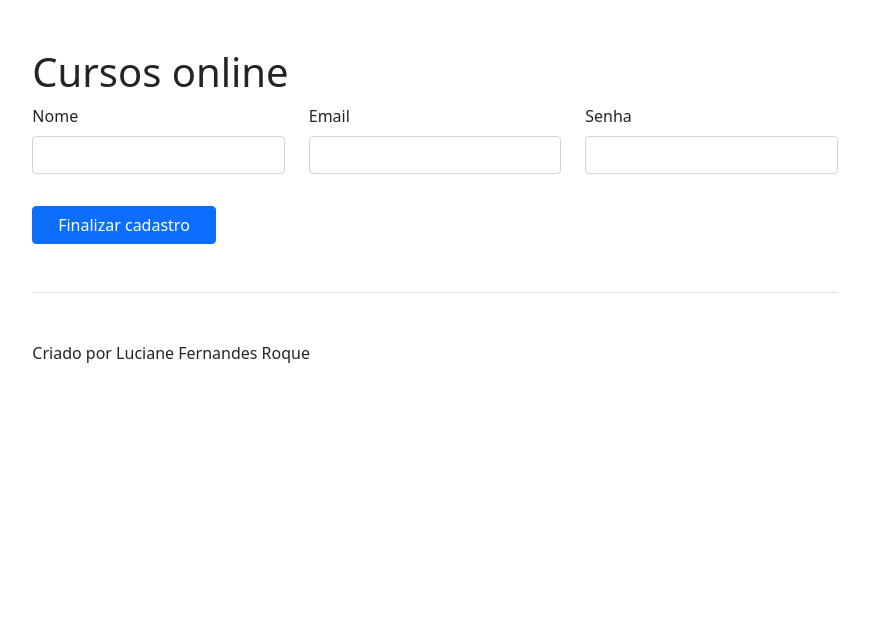
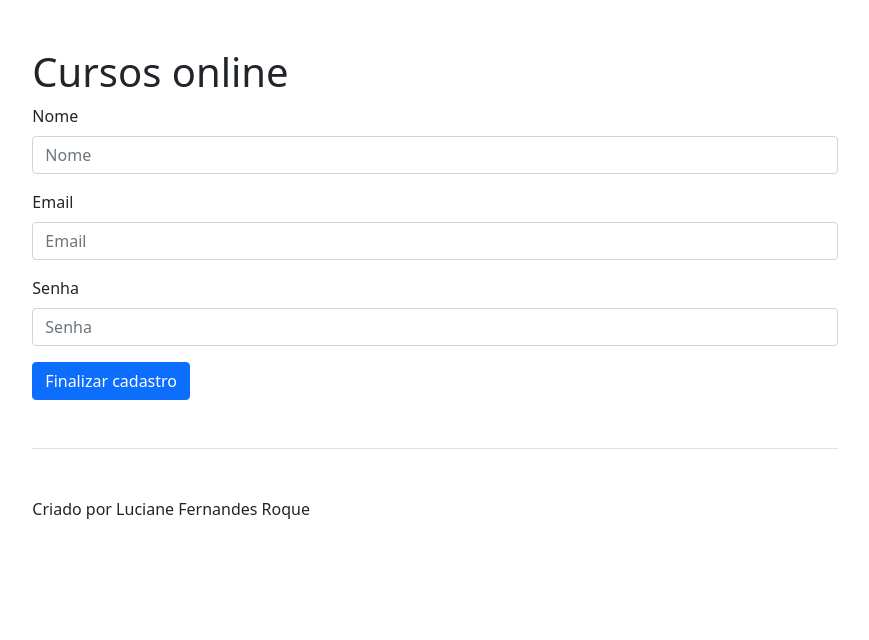
Before and after one commit to LucianeFernandesRoque/django_web, a Django app: page /cadastro/ in a window 1280 px wide. Shown: the part 101-741 px from the top of the page, without its empty margins (205-1074 px from the left). Run offline with Django 5.2, Linux system fonts and the light colour scheme; some libraries are stand-ins or nearby versions.

Commit message:
UPDATE FORM

```diff
--- /dev/null
+++ b/cadastro_curso_wo_makers/base/forms.py
@@ -0,0 +1,6 @@
+from django import forms
+
+class CadastroForm(forms.Form):
+    nome = forms.CharField()
+    email = forms.EmailField()
+    senha = forms.CharField(widget=forms.PasswordInput)
--- a/cadastro_curso_wo_makers/base/templates/cadastro.html
+++ b/cadastro_curso_wo_makers/base/templates/cadastro.html
@@ -4,31 +4,16 @@
 
   <h1 class="text-body-emphasis">Cursos online</h1>
 
+  {% if sucesso %}
+    <div class="alert alert-success" role="alert">
+      Cadastro realizado com sucesso!
+    </div>
+  {% endif %}
   <form action="" method="POST" id="form">
+
     {% csrf_token %}
-    <div class="row">
+    {% bootstrap_form form %}
+    <button type="submit" class="btn btn-primary">Finalizar cadastro</button>
 
-      <div class="col-md-4">
-        <label for="id_nome" class="form-label">Nome</label>
-        <input name="nome" type="text" class="form-control" id="id_nome">
-      </div>
-
-      <div class="col-md-4">
-        <label for="id_email" class="form-label">Email</label>
-        <input name="email" type="text" class="form-control" id="id_email">
-      </div>
-
-      <div class="col-md-4">
-        <label for="id_senha" class="form-label">Senha</label>
-        <input name="senha" type="password" class="form-control" id="id_senha">
-      </div>
-
-      <div class="col-md-3">
-        <div class="d-grid gap-2">
-          <br>
-          <button type="submit" class="btn btn-primary btn-block">Finalizar cadastro</button>
-        </div>
-      </div>
-    </div>
   </form>
 {% endblock %}
--- a/cadastro_curso_wo_makers/base/views.py
+++ b/cadastro_curso_wo_makers/base/views.py
@@ -1,9 +1,21 @@
 from django.shortcuts import render
 from django.http import HttpResponse
+from base.forms import CadastroForm
 
 # Create your views here.
 def inicio(request):
     return render(request, 'inicio.html')
 
 def cadastro(request):
-    return render(request, 'cadastro.html')
+    sucesso = False
+    if request.method == 'GET':
+        form = CadastroForm()
+    else:
+        form = CadastroForm(request.POST)
+        if form.is_valid():
+            sucesso = True
+    contexto = {
+        'form': form,
+        'sucesso': sucesso
+        }
+    return render(request, 'cadastro.html', contexto)
```
Also changed, not shown: README.MD.
